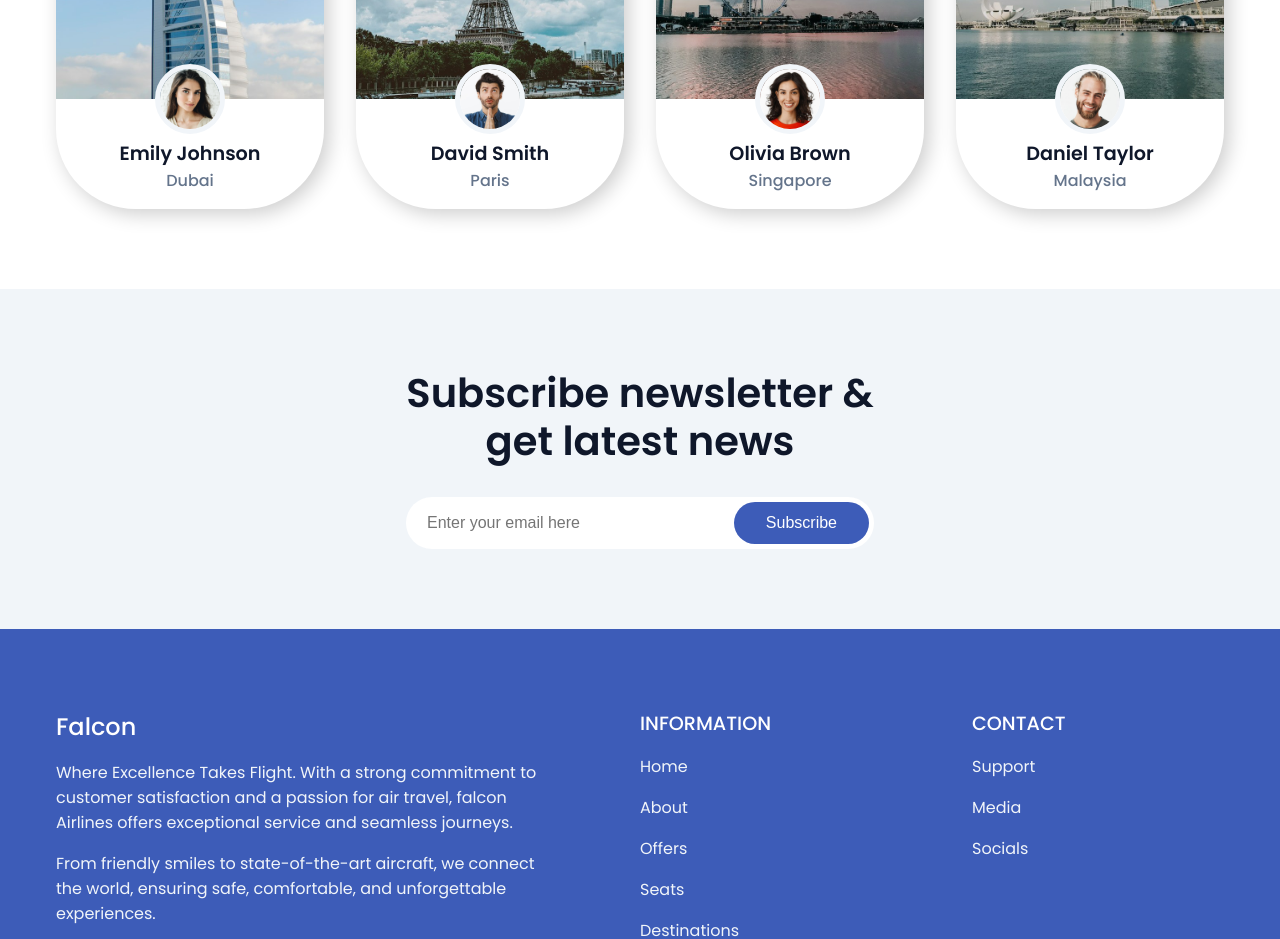
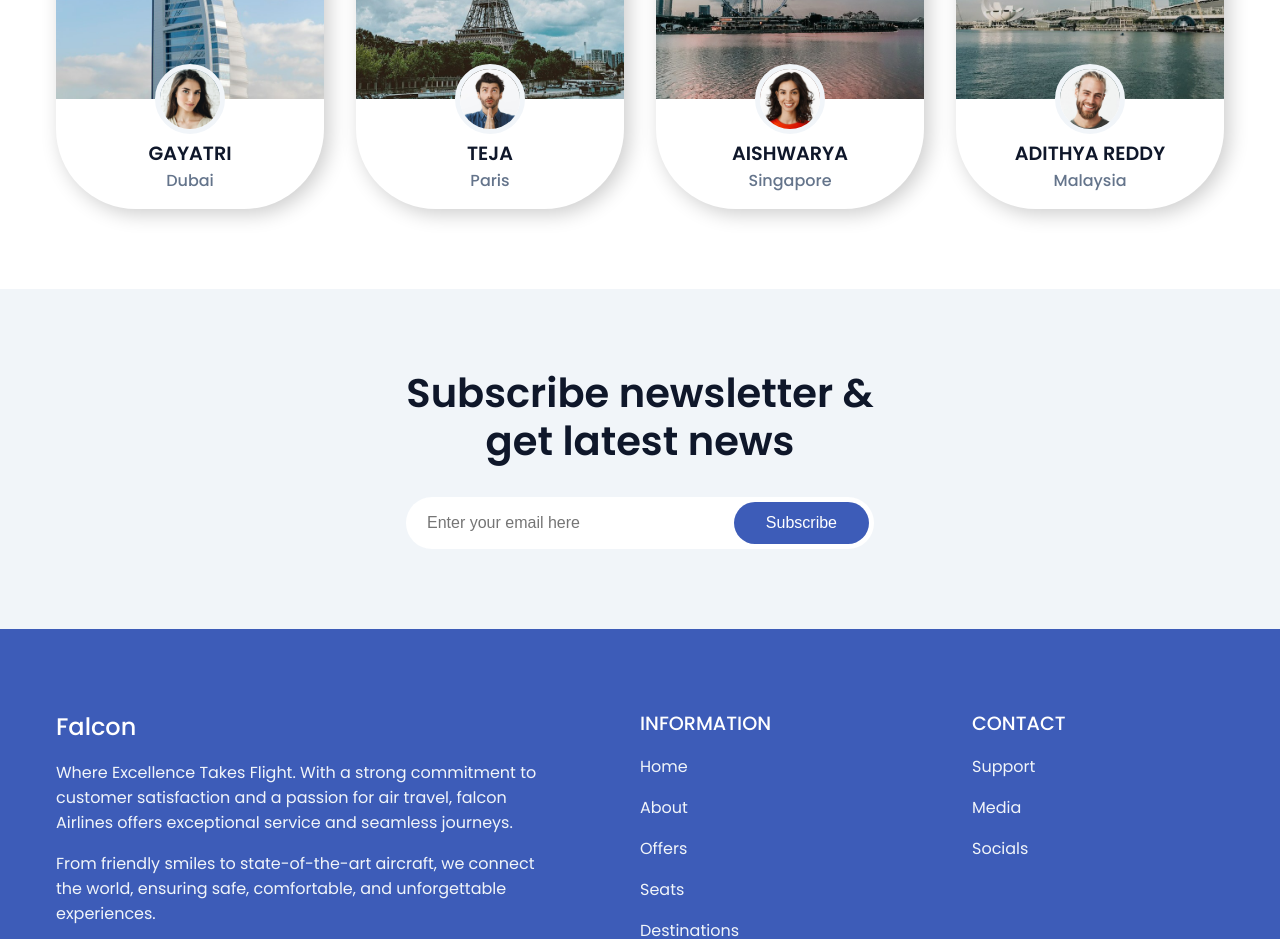
Before and after one commit to pathkiteja/teja-ticketing-system, a plain HTML site: page index.html in a window 1280 px wide. Shown: the part 3320-4259 px from the top of the page. Drawn offline with nearby package versions, Linux system fonts and the light colour scheme.

Commit message:
change here

```diff
--- a/index.html
+++ b/index.html
@@ -199,7 +199,7 @@
           <img src="assets/traveller-1.jpg" alt="traveller" />
           <div class="travellers__card__content">
             <img src="assets/client-1.jpg" alt="client" />
-            <h4>Emily Johnson</h4>
+            <h4>GAYATRI</h4>
             <p>Dubai</p>
           </div>
         </div>
@@ -207,7 +207,7 @@
           <img src="assets/traveller-2.jpg" alt="traveller" />
           <div class="travellers__card__content">
             <img src="assets/client-2.jpg" alt="client" />
-            <h4>David Smith</h4>
+            <h4>TEJA</h4>
             <p>Paris</p>
           </div>
         </div>
@@ -215,7 +215,7 @@
           <img src="assets/traveller-3.jpg" alt="traveller" />
           <div class="travellers__card__content">
             <img src="assets/client-3.jpg" alt="client" />
-            <h4>Olivia Brown</h4>
+            <h4> AISHWARYA</h4>
             <p>Singapore</p>
           </div>
         </div>
@@ -223,7 +223,7 @@
           <img src="assets/traveller-4.jpg" alt="traveller" />
           <div class="travellers__card__content">
             <img src="assets/client-4.jpg" alt="client" />
-            <h4>Daniel Taylor</h4>
+            <h4>ADITHYA REDDY</h4>
             <p>Malaysia</p>
           </div>
         </div>
```
